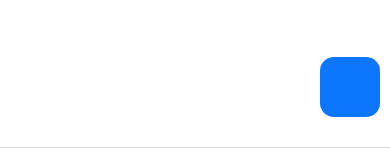
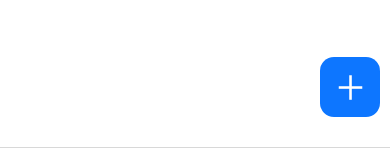
Before and after one commit to Bamdoliro/G-A, a React Native app: screen /CommunityScreen in a window 390 px wide. Shown: the part 648-805 px from the top of the page. Built offline with nearby package versions, Linux system fonts and the light colour scheme.

Commit message:
ADD :: plus img 추가 - 피그마 export 안돼는 이상한 버그 있었음

```diff
--- a/components/AddPostBtn/AddPostBtn.js
+++ b/components/AddPostBtn/AddPostBtn.js
@@ -1,9 +1,13 @@
-import { View, StyleSheet } from "react-native";
-import { FloatingAction } from "react-native-floating-action";
+import { View, StyleSheet, Image } from "react-native";
+import PlusIcon from "../../assets/plus.png"
 
 export default function AddPostBtn() {
     return (
         <View style={styles.AddPostBtn}>
+            <Image
+                source={PlusIcon}
+                style={styles.PlusIcon}
+            />
         </View>
     )
 }
@@ -19,5 +23,9 @@ const styles = StyleSheet.create({
         justifyContent: 'center',
         right: 10,
         bottom: 30,
+    },
+    PlusIcon: {
+        width: 35,
+        height: 35
     }
 })
```
Also changed, not shown: assets/plus.png (added).
